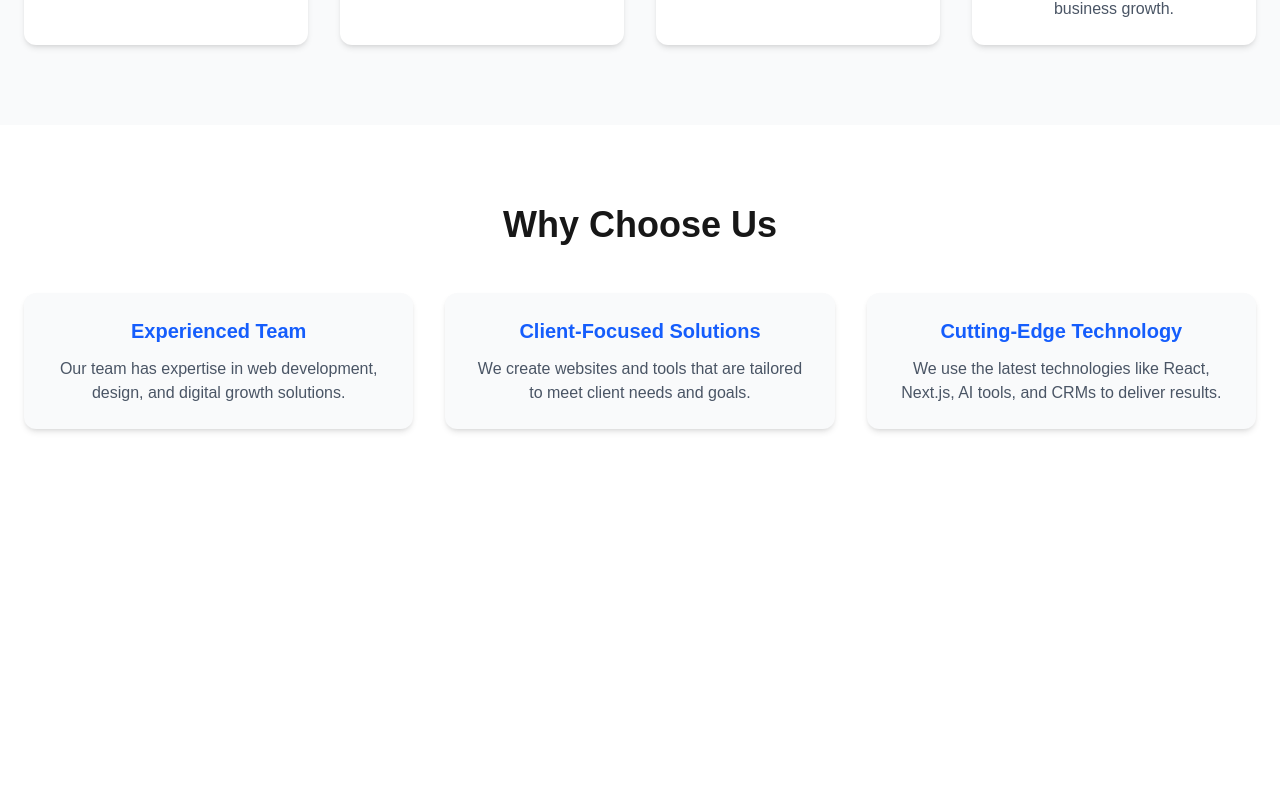
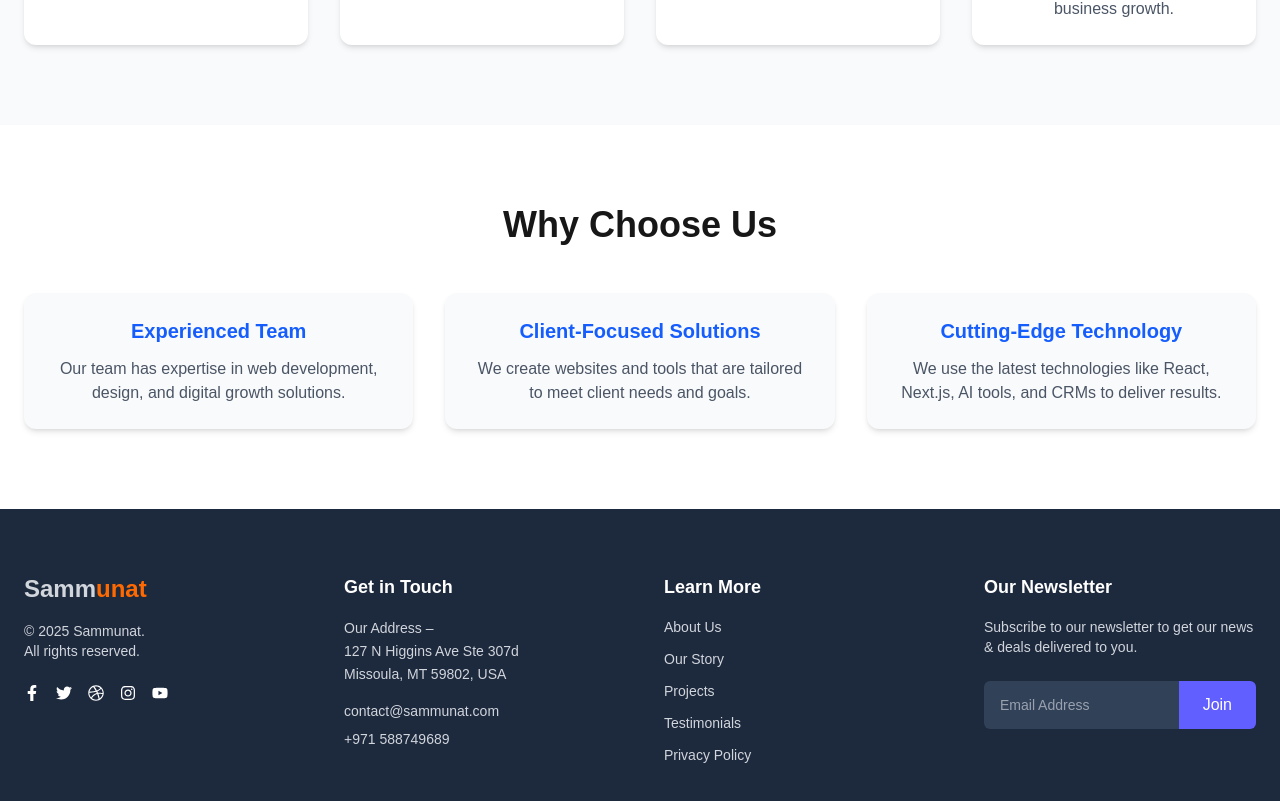
Before and after one commit to Takdirul-Rijan/sammunat-llc-assignment-nextjs, a Next.js app: page / in a window 1280 px wide. Shown: the part 1111-1912 px from the top of the page. Before the commit the page ends 1620 px from the top, so only its background shows below. Built offline with nearby package versions, Linux system fonts and the light colour scheme.

Commit message:
added footer component with social links and newsletter

```diff
--- a/package.json
+++ b/package.json
@@ -11,7 +11,8 @@
   "dependencies": {
     "next": "16.1.1",
     "react": "19.2.3",
-    "react-dom": "19.2.3"
+    "react-dom": "19.2.3",
+    "react-icons": "^5.5.0"
   },
   "devDependencies": {
     "@tailwindcss/postcss": "^4",
--- a/src/app/page.js
+++ b/src/app/page.js
@@ -1,3 +1,4 @@
+import Footer from "@/components/Footer";
 import Hero from "@/components/Hero";
 import Services from "@/components/Services";
 import WhyChooseUs from "@/components/WhyChooseUs";
@@ -9,6 +10,7 @@ export default function Home() {
       <Hero></Hero>
       <Services></Services>
       <WhyChooseUs></WhyChooseUs>
+      <Footer></Footer>
     </main>
   );
 }
--- /dev/null
+++ b/src/components/Footer.jsx
@@ -0,0 +1,82 @@
+import React from "react";
+import {
+  FaFacebookF,
+  FaTwitter,
+  FaDribbble,
+  FaInstagram,
+  FaYoutube,
+} from "react-icons/fa";
+
+export default function Footer() {
+  return (
+    <footer className="bg-slate-800 text-gray-300">
+      <div className="max-w-7xl mx-auto px-6 py-16 grid gap-12 md:grid-cols-4">
+        <div>
+          <h2 className="text-2xl font-bold mb-4">
+            Samm<span className="text-orange-500">unat</span>
+          </h2>
+          <p className="text-sm mb-6">
+            © 2025 Sammunat.
+            <br />
+            All rights reserved.
+          </p>
+
+          <div className="flex gap-4 text-white">
+            <FaFacebookF className="cursor-pointer hover:text-orange-500" />
+            <FaTwitter className="cursor-pointer hover:text-orange-500" />
+            <FaDribbble className="cursor-pointer hover:text-orange-500" />
+            <FaInstagram className="cursor-pointer hover:text-orange-500" />
+            <FaYoutube className="cursor-pointer hover:text-orange-500" />
+          </div>
+        </div>
+
+        <div>
+          <h3 className="text-lg font-semibold text-white mb-4">
+            Get in Touch
+          </h3>
+          <p className="leading-relaxed text-sm">
+            Our Address –
+            <br />
+            127 N Higgins Ave Ste 307d
+            <br />
+            Missoula, MT 59802, USA
+          </p>
+          <p className="mt-4 text-sm">contact@sammunat.com</p>
+          <p className="mt-2 text-sm">+971 588749689</p>
+        </div>
+
+        <div>
+          <h3 className="text-lg font-semibold text-white mb-4">Learn More</h3>
+          <ul className="space-y-3 text-sm">
+            <li className="hover:text-white cursor-pointer">About Us</li>
+            <li className="hover:text-white cursor-pointer">Our Story</li>
+            <li className="hover:text-white cursor-pointer">Projects</li>
+            <li className="hover:text-white cursor-pointer">Testimonials</li>
+            <li className="hover:text-white cursor-pointer">Privacy Policy</li>
+          </ul>
+        </div>
+
+        <div>
+          <h3 className="text-lg font-semibold text-white mb-4">
+            Our Newsletter
+          </h3>
+          <p className="text-sm mb-6">
+            Subscribe to our newsletter to get our news & deals delivered to
+            you.
+          </p>
+
+          <div className="flex">
+            <input
+              type="email"
+              placeholder="Email Address"
+              className="w-full px-4 py-3 rounded-l-md bg-slate-700 text-sm text-white placeholder-gray-400 focus:outline-none"
+            />
+            <button className="px-6 py-3 bg-indigo-500 text-white font-medium rounded-r-md hover:bg-indigo-600 transition">
+              Join
+            </button>
+          </div>
+        </div>
+      </div>
+    </footer>
+  );
+}
--- a/src/components/Navbar.jsx
+++ b/src/components/Navbar.jsx
@@ -5,7 +5,9 @@ export default function Navbar() {
     <header className="fixed top-0 left-0 w-full bg-white shadow-sm z-50">
       <nav className="max-w-7xl mx-auto px-6 py-4 flex items-center justify-between">
         {/* <div className="text-xl font-bold text-blue-600">Sammunat</div> */}
-        <img src="/logo.jpg" alt="" />
+        <h2 className="text-2xl font-bold mb-4">
+          Samm<span className="text-orange-500">unat</span>
+        </h2>
 
         <ul className="hidden md:flex items-center gap-6 text-gray-700">
           <li className="hover:text-blue-600 cursor-pointer">Home</li>
```
Also changed, not shown: 1 other file (tests, documents, lock files or other folders).
